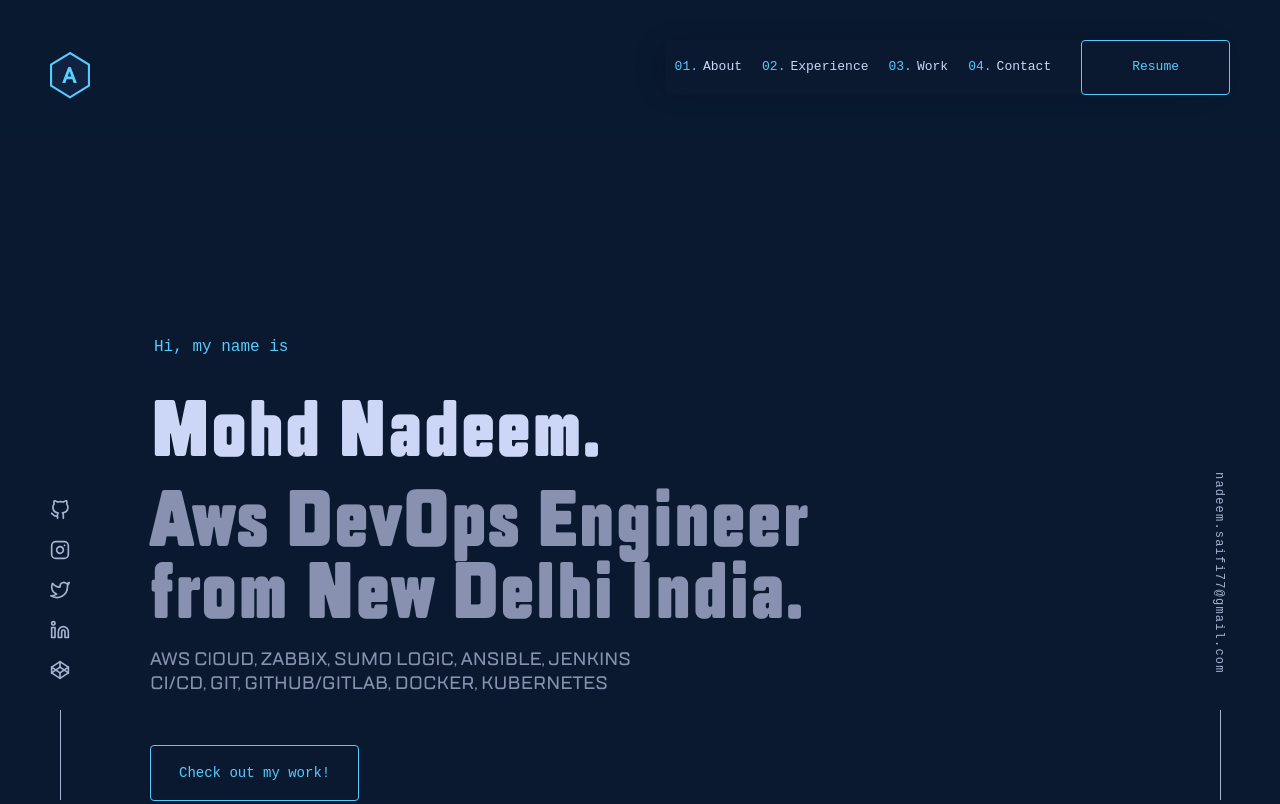
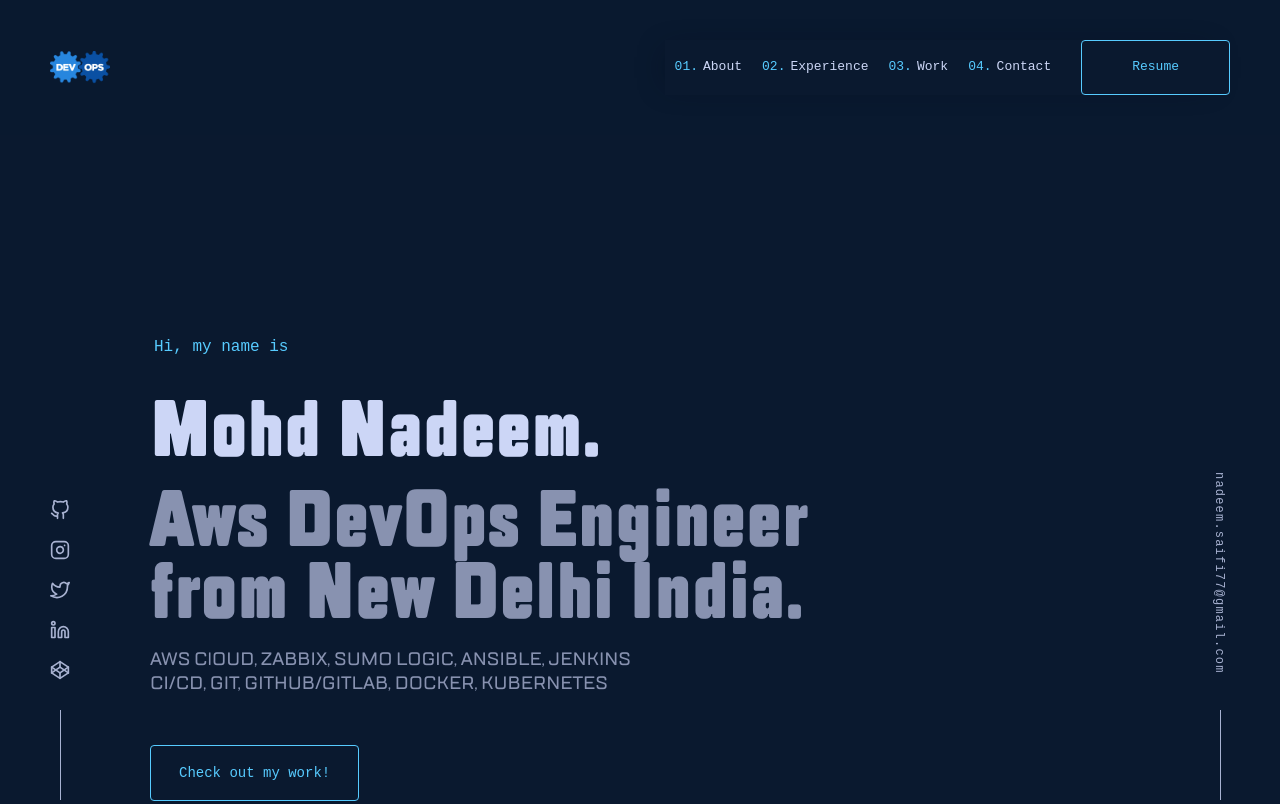
Before and after one commit to mo-nadeem/nadeem-web, a plain HTML site: page index.html in a window 1280 px wide. Shown: the top 804 px of the page. Drawn offline with Linux system fonts and the light colour scheme.

Commit message:
logo-changes

```diff
--- a/css/style.css
+++ b/css/style.css
@@ -234,8 +234,7 @@ header.fixed .ham-button {
   margin-right: -12px;
 }
 .logo {
-  width: 40px;
-  height: 40px;
+  margin: auto 0px auto 0px;
   color: var(--dark-navy);
   fill: var(--light-navy);
   display: flex;
--- a/index.html
+++ b/index.html
@@ -11,10 +11,11 @@
   <body>
     <header class="header">
       <a href="/" class="logo">
-        <svg viewbox="0 0 38 46" xmlns="http://www.w3.org/2000/svg">
+        <img src="devops-logo.webp" width="60" />
+        <!-- <svg viewbox="0 0 38 46" xmlns="http://www.w3.org/2000/svg">
           <path d="M19 2L1 13V33L19 44L37 33V13L19 2Z" stroke-width="2"/>
           <path d="M18.9141 17.041L14.207 30H12.2832L17.7031 15.7812H18.9434L18.9141 17.041ZM22.8594 30L18.1426 17.041L18.1133 15.7812H19.3535L24.793 30H22.8594ZM22.6152 24.7363V26.2793H14.627V24.7363H22.6152Z" fill="#64e1ff"/>
-        </svg>
+        </svg> -->
       </a>
       <nav class="nav">
         <ul>
```
Also changed, not shown: devops-logo.webp (added).
